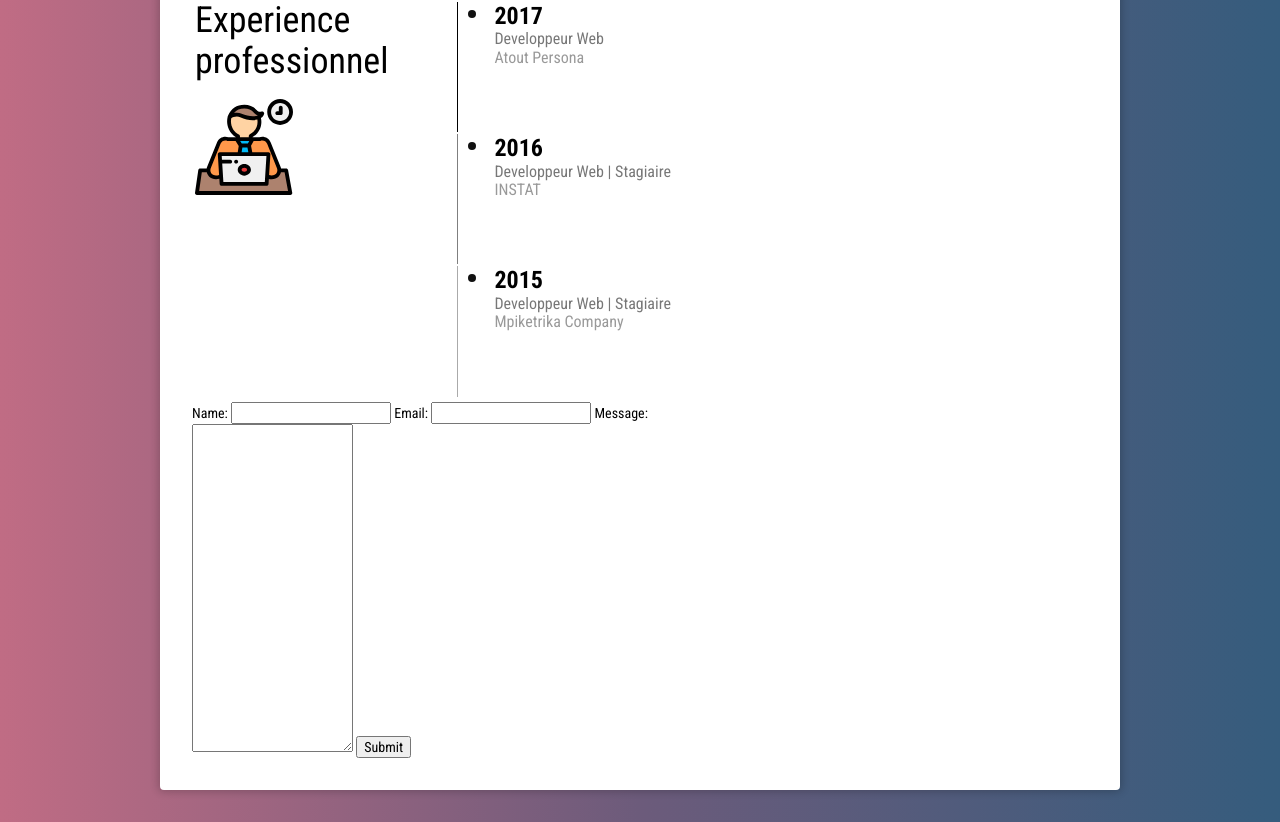
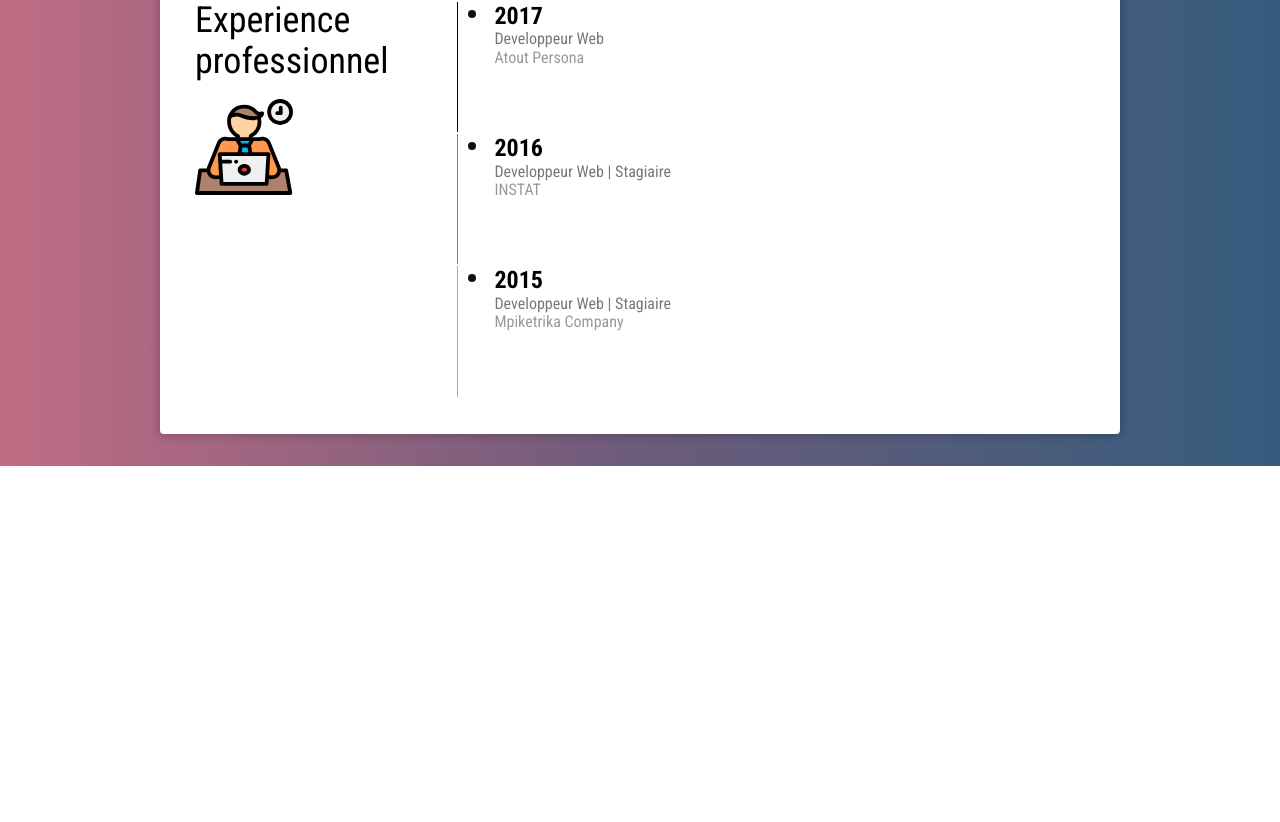
Before and after one commit to donatien513/donatien513.github.io, a PHP site: page / in a window 1280 px wide. Shown: the part 1175-1997 px from the top of the page. After the commit the page ends 1641 px from the top, so only its background shows below. Run offline with PHP 8.4, Linux system fonts and the light colour scheme; some libraries are stand-ins or nearby versions.

Commit message:
Update index.php

```diff
--- a/index.php
+++ b/index.php
@@ -1,28 +1,3 @@
-<?php
-	if (isset($_POST['name']) && isset($_POST['email']) && isset($_POST['message'])) {
-	       // from the form
-	       $name = trim(strip_tags($_POST['name']));
-	       $email = trim(strip_tags($_POST['email']));
-	       $message = htmlentities($_POST['message']);
-
-	       // set here
-	       $subject = "Message from the Online CV!";
-	       $to = 'donatiennambinintsoa@gmail.com';
-
-	       $body = <<<HTML
-	$message
-	HTML;
-
-	       $headers = "From: $email\r\n";
-	       $headers .= "Content-type: text/html\r\n";
-
-	       // send the email
-	       mail($to, $subject, $body, $headers);
-
-	       // redirect afterwords, if needed
-	       header('Location: index.php');
-	}
-?>
 <!DOCTYPE html>
 <html lang="fr">
 	<head>
@@ -317,18 +292,6 @@
 						</tr>
 					</tbody>
 				</table>
-				<form action="" method="post">
-				  <label for="name">Name:</label>
-				  <input type="text" name="name" id="name" />
-
-				  <label for="Email">Email:</label>
-				  <input type="text" name="email" id="email" />
-
-				  <label for="Message">Message:</label><br />
-				  <textarea name="message" rows="20" cols="20" id="message"></textarea>
-
-				  <input type="submit" name="submit" value="Submit" />
-				</form>
 			</div>
 		</div>
 		<script type="application/javascript">
```
